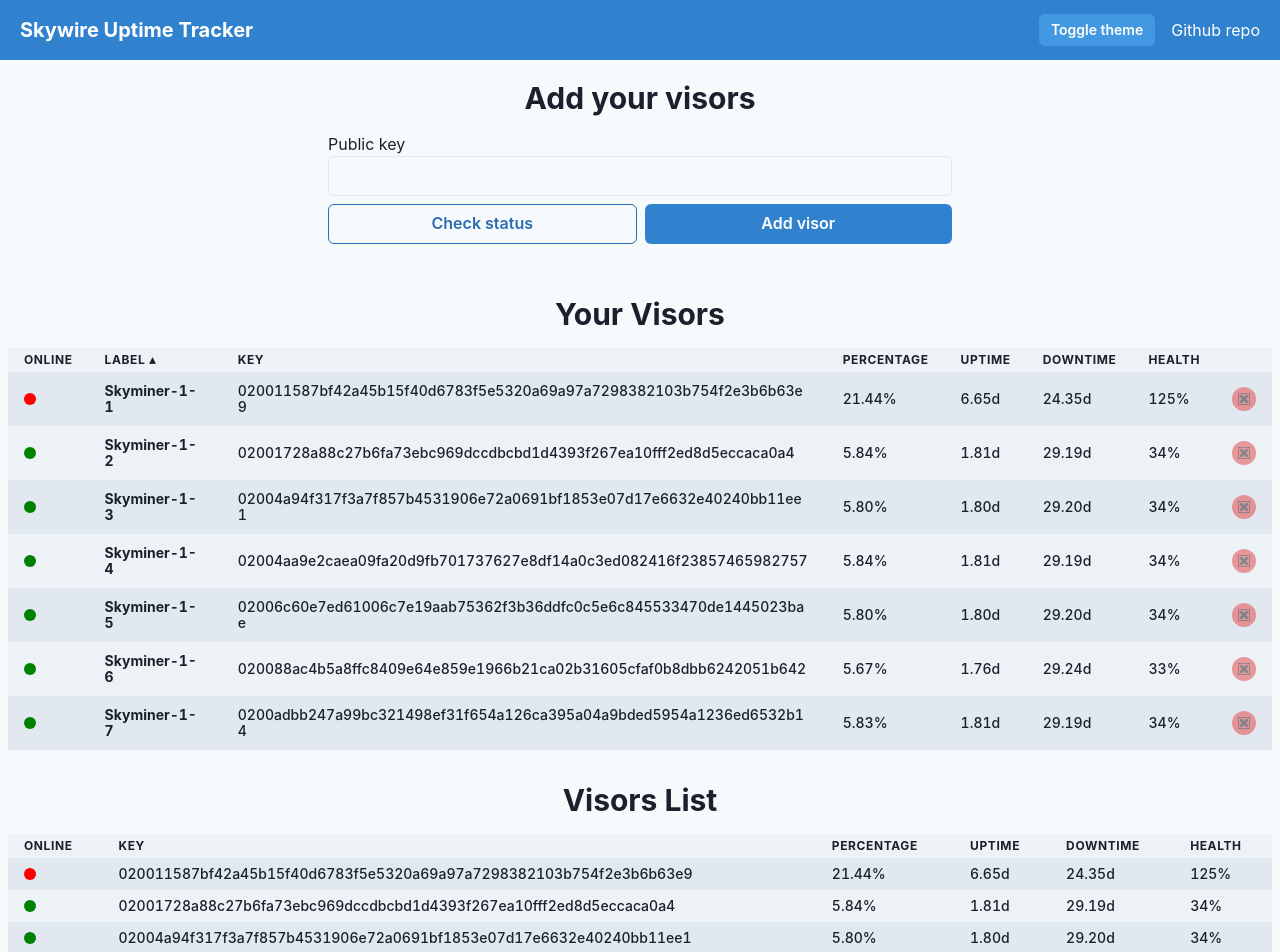
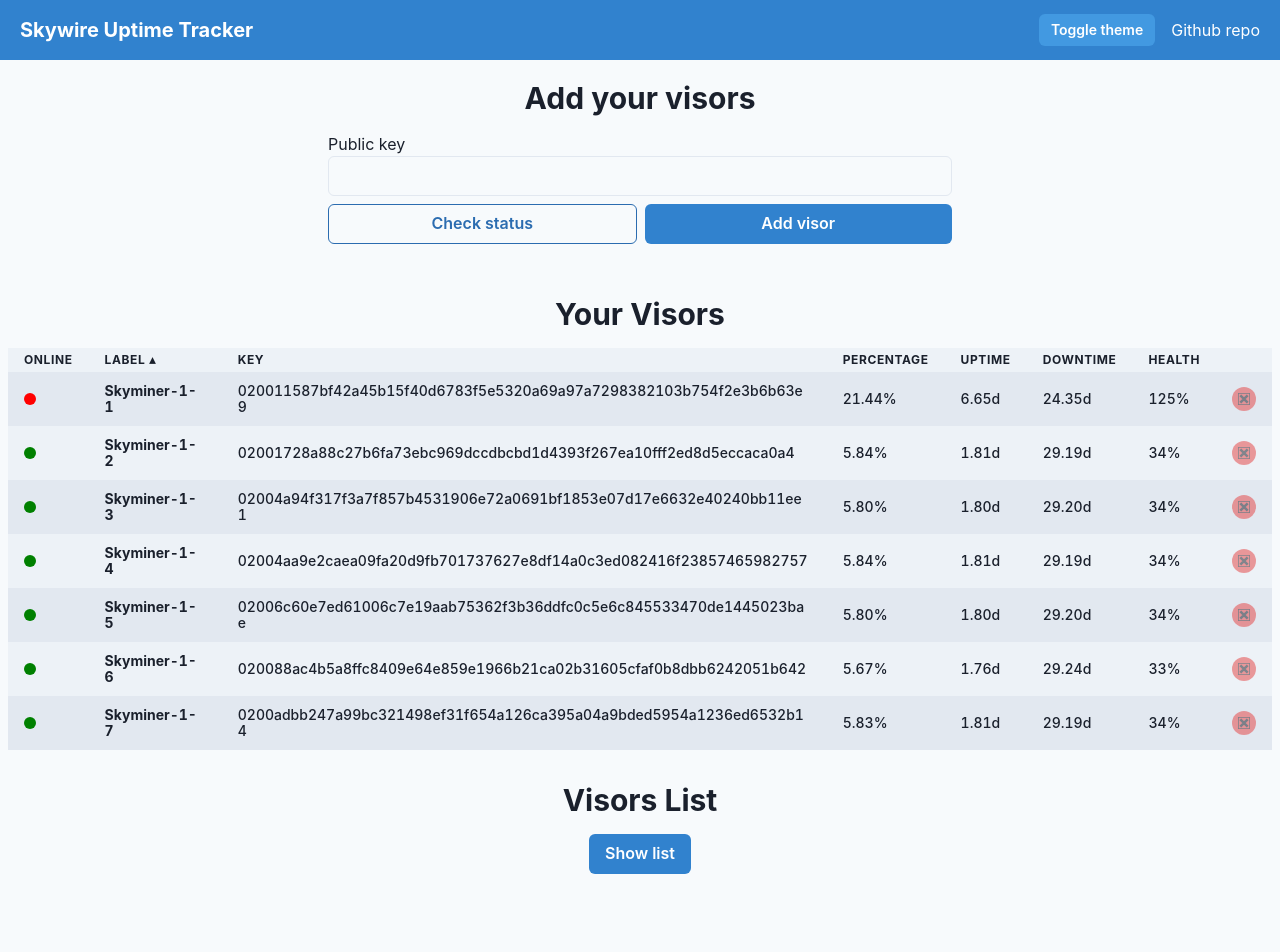
Before and after one commit to madeinchema/skywire-uptime-tracker, a Next.js app: page / in a window 1280 px wide. Shown: the top 952 px of the page. After the commit the page ends 894 px from the top, so only its background shows below. Built offline with nearby package versions, Linux system fonts and the light colour scheme.

Commit message:
add Button to handle showList

```diff
--- a/components/modules/VisorsList.tsx
+++ b/components/modules/VisorsList.tsx
@@ -1,17 +1,34 @@
+import React, { useState } from 'react'
 import { Heading, VStack } from '@chakra-ui/layout'
-import React from 'react'
+import { Button } from '@chakra-ui/button'
 import useVisorsUptimeList from '../../hooks/useVisorsUptimeList'
 import VisorsTable from '../VisorsTable'
 
 const VisorsList = (): JSX.Element => {
+  const [showList, setShowList] = useState(false)
   const { visorsUptimeList } = useVisorsUptimeList()
+
+  const handleShowList = () => {
+    setShowList((prevState) => !prevState)
+  }
 
   return (
     <VStack spacing={4} w="100%">
       <Heading as="h1" size="lg">
         Visors List
       </Heading>
-      <VisorsTable dataSource={visorsUptimeList} />
+      {showList ? (
+        <>
+          <Button size="sm" onClick={handleShowList}>
+            Hide list
+          </Button>
+          <VisorsTable dataSource={visorsUptimeList} />
+        </>
+      ) : (
+        <Button colorScheme="blue" onClick={handleShowList}>
+          Show list
+        </Button>
+      )}
     </VStack>
   )
 }
```
